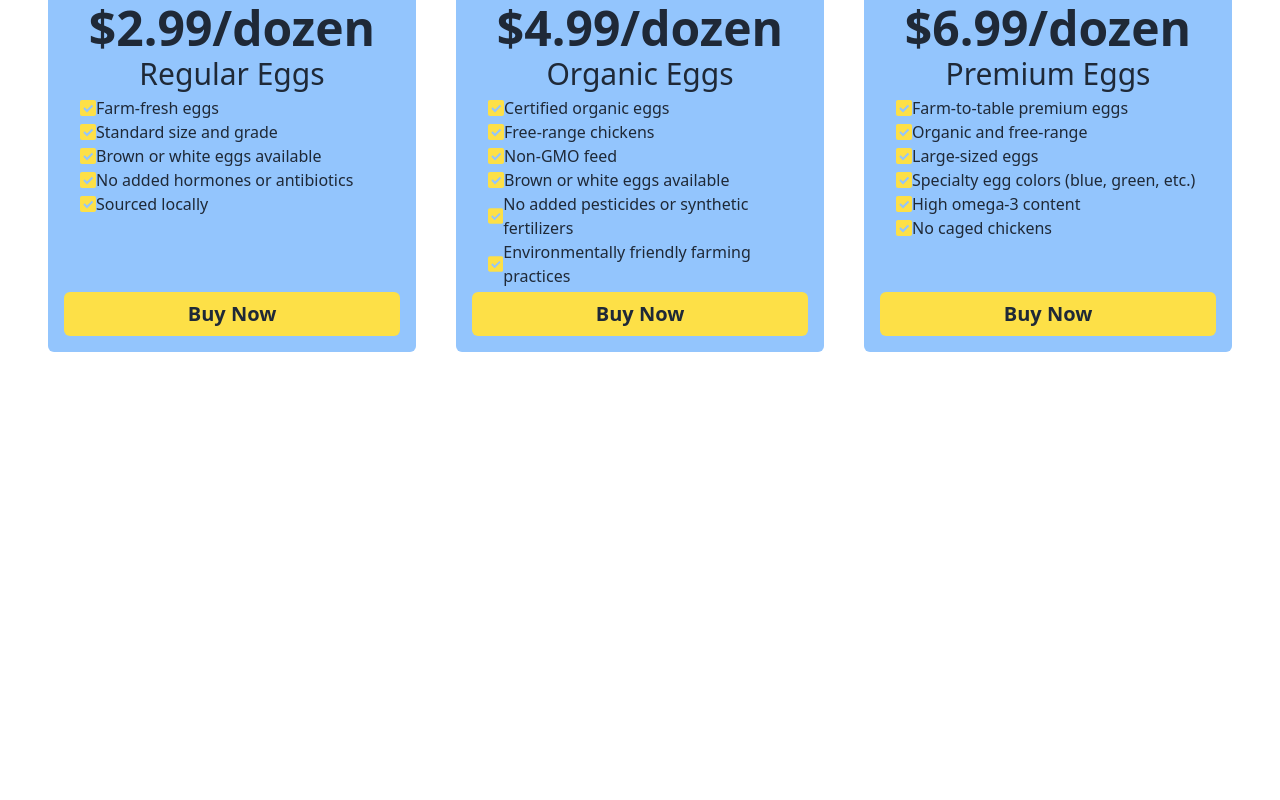
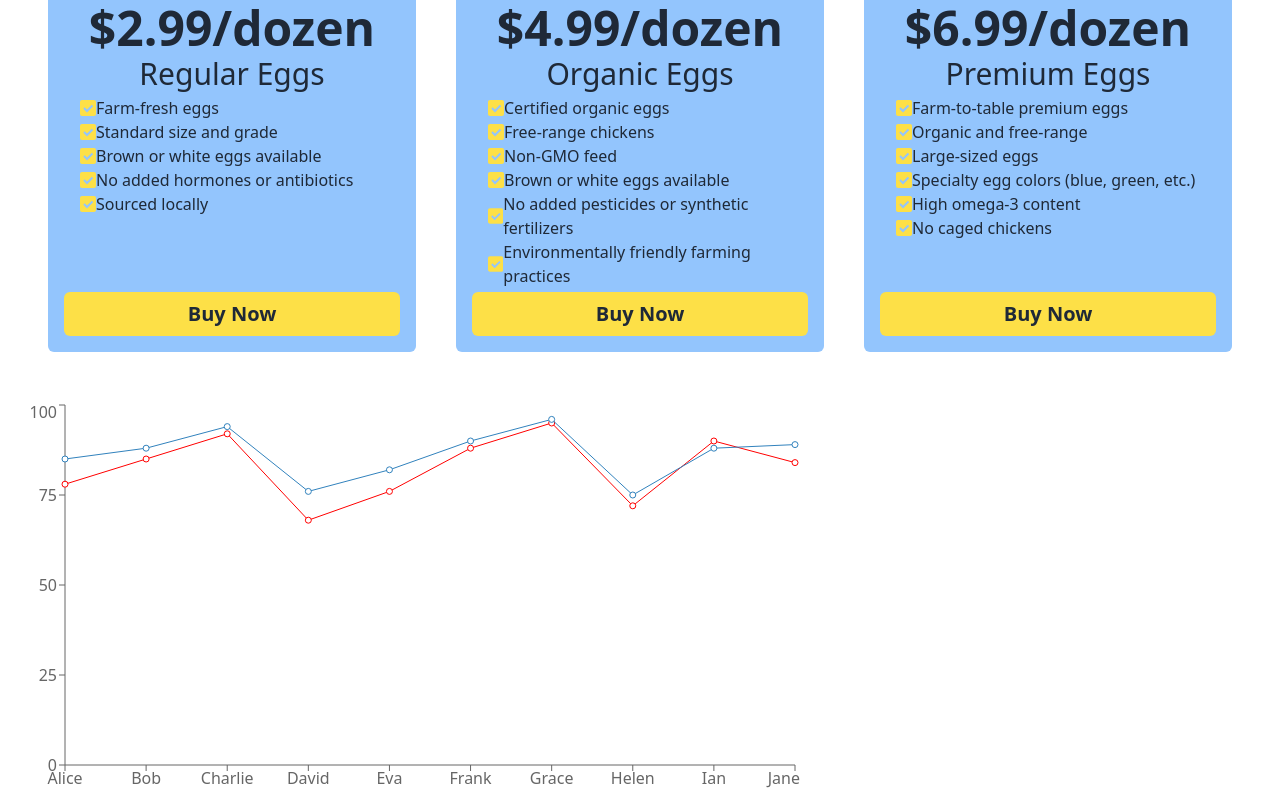
Before and after one commit to razu351724/Module-44-price-options, a React (Vite) app: page /blog/1 in a window 1280 px wide. Shown: the part 180-980 px from the top of the page. Before the commit the page ends 800 px from the top, so only its background shows below. Built offline with nearby package versions, Linux system fonts and the light colour scheme.

Commit message:
satap the LineChart ar vitor Recharts LineChart and XAis YAXis

```diff
--- a/package.json
+++ b/package.json
@@ -13,7 +13,8 @@
     "prop-types": "^15.8.1",
     "react": "^18.2.0",
     "react-dom": "^18.2.0",
-    "react-icons": "^4.11.0"
+    "react-icons": "^4.11.0",
+    "recharts": "^2.8.0"
   },
   "devDependencies": {
     "@types/react": "^18.2.15",
--- a/src/App.jsx
+++ b/src/App.jsx
@@ -1,4 +1,5 @@
 import './App.css'
+import LineChart from './components/LineChart/LineChart'
 // import DaisyCard from './components/DaisyCard/DaisyCard'
 // import DaisyNav from './components/Daisynave/DaisyNav'
 import NavBar from './components/NavBar/NavBar'
@@ -15,6 +16,7 @@ function App() {
       {/* <DaisyCard></DaisyCard> */}
       {/* <h1 className='text-7xl bg-red-600'> Vite + React</h1> */}
       <PriceOptions></PriceOptions>
+      <LineChart></LineChart>
 
      </div>
     </>
--- a/src/components/Daisynave/DaisyNav.jsx
+++ b/src/components/Daisynave/DaisyNav.jsx
@@ -7,7 +7,7 @@ const DaisyNav = () => {
       <label tabIndex={0} className="btn btn-ghost lg:hidden">
         <svg xmlns="http://www.w3.org/2000/svg" className="h-5 w-5" fill="none" viewBox="0 0 24 24" stroke="currentColor"><path strokeLinecap="round" strokeLinejoin="round" strokeWidth="2" d="M4 6h16M4 12h8m-8 6h16" /></svg>
       </label>
-      <ul tabIndex={0} className="menu menu-sm dropdown-content mt-3 z-[1] p-2 shadow bg-base-100 rounded-box w-52">
+      <ul tabIndex={0} className="menu menu-sm dropdown-content mt-3 z-[5] p-2 shadow bg-base-100 rounded-box w-52">
         <li><a>Item 1</a></li>
         <li>
           <a>Parent</a>
--- /dev/null
+++ b/src/components/LineChart/LineChart.jsx
@@ -0,0 +1,32 @@
+import { LineChart as LChart, Line , XAxis, YAxis,} from 'recharts';
+// import { LineChart, Line, } from 'recharts';
+
+
+
+const LineChart = () => {
+    const studentData = [
+        { id: 1, name: 'Alice', math: 78, physics: 85, chemistry: 90 },
+        { id: 2, name: 'Bob', math: 85, physics: 88, chemistry: 78 },
+        { id: 3, name: 'Charlie', math: 92, physics: 94, chemistry: 89 },
+        { id: 4, name: 'David', math: 68, physics: 76, chemistry: 80 },
+        { id: 5, name: 'Eva', math: 76, physics: 82, chemistry: 85 },
+        { id: 6, name: 'Frank', math: 88, physics: 90, chemistry: 92 },
+        { id: 7, name: 'Grace', math: 95, physics: 96, chemistry: 97 },
+        { id: 8, name: 'Helen', math: 72, physics: 75, chemistry: 82 },
+        { id: 9, name: 'Ian', math: 90, physics: 88, chemistry: 91 },
+        { id: 10, name: 'Jane', math: 84, physics: 89, chemistry: 86 }
+    ];
+
+    return (
+        <div>
+            <LChart width={800} height={400} data={studentData}>
+                <XAxis dataKey={'name'}></XAxis>
+                <YAxis></YAxis>
+                <Line dataKey='math' stroke='red'></Line>
+                <Line dataKey={'physics' }></Line>
+           </LChart>
+        </div>
+    );
+};
+
+export default LineChart;
--- a/src/components/NavBar/NavBar.jsx
+++ b/src/components/NavBar/NavBar.jsx
@@ -24,7 +24,7 @@ const NavBar = () => {
 
            </div>
 
-           <ul className={`md:flex duration-1000 absolute md:static
+           <ul className={`md:flex duration-1000 absolute z-10 md:static
            ${open? 'top-12': '-top-60'}
            bg-yellow-100`}>
            {
```
Also changed, not shown: 1 other file (tests, documents, lock files or other folders).
